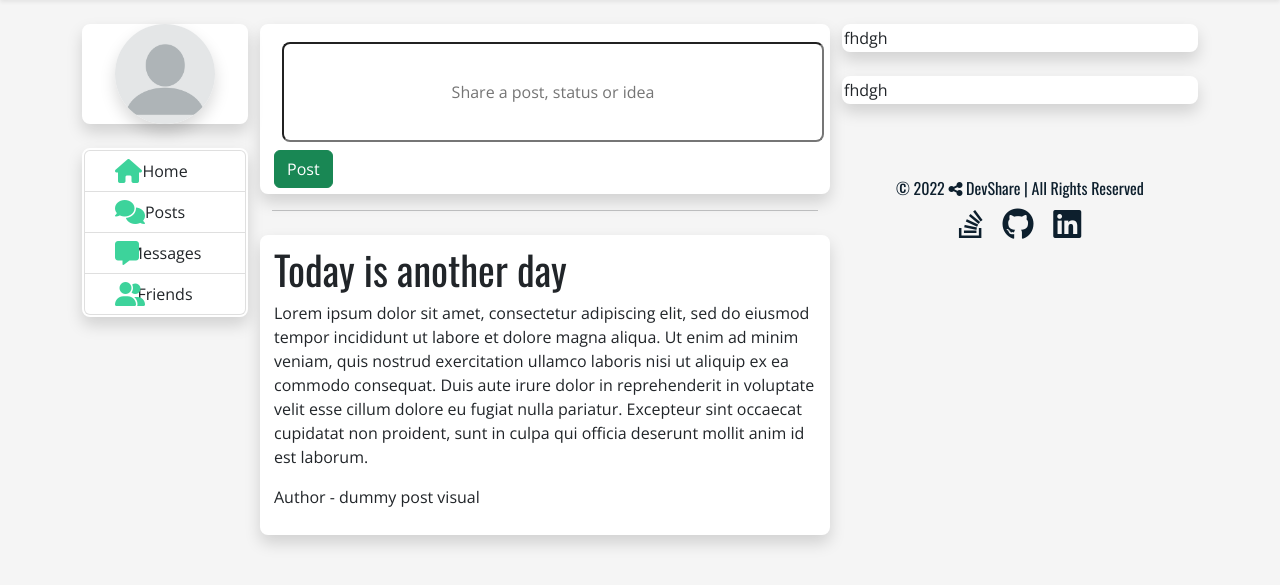
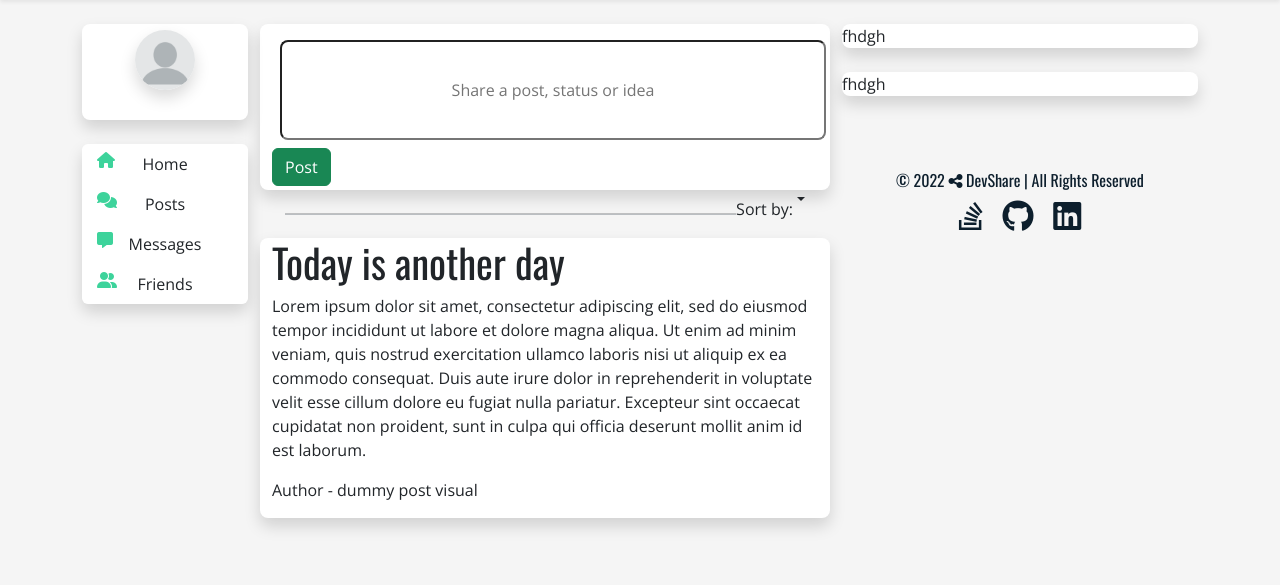
Before and after one commit to KristianColville1/dev-share, a Django app: page / in a window 1280 px wide. Shown: the part 58-643 px from the top of the page. Run offline with Django 3.2, Linux system fonts and the light colour scheme; the visitor is signed in with stand-in values (Sample User, id 1); some libraries are stand-ins or nearby versions.

Commit message:
Added post hr for getting new or popular posts

```diff
--- a/home/templates/home/home.html
+++ b/home/templates/home/home.html
@@ -29,7 +29,8 @@
   </div>
   {% endif %}
 </main>
-{% if user.is_not_authenticated%}
+{% if user.is_authenticated%}
+{% else %}
 {% include "footer_full.html" %}
 {% endif %}
 {% endblock %}
--- a/home/templates/home/logged_in.html
+++ b/home/templates/home/logged_in.html
@@ -15,8 +15,17 @@
               <button class="btn btn-success float-right" type="submit">Post</button>
             </form>
           </div>
-          <hr>
-          <div class="row shadow rounded-3 mt-4 py-2 boxes">
+          <div class="post-type-divider dropdown w-100 position-relative">
+            <button class="btn d-flex flex-row  w-100 dropdown-toggle text-end" type="button" data-bs-toggle="dropdown" aria-expanded="false">
+              <hr class="home-hr-bg">
+              <span class="text-center">Sort by:</span>
+            </button>
+            <ul class="dropdown-menu position-absolute start-50 w-50 text-center">
+              <li><a class="dropdown-item" href="#">Newest</a></li>
+              <li><a class="dropdown-item" href="#">Popular</a></li>
+            </ul>
+          </div>
+          <div class="row shadow rounded-3 boxes">
             <div class="">
               <!--TODO: for loop to display posts if user has friends and they have posts and post public then display by date and time -->
               <div class="dummy-post">
@@ -34,10 +43,10 @@
       </div>
     </div>
     <div class="col-sm-12 col-md-3 col-lg-4">
-      <div class="recent-box boxes shadow rounded-3">
+      <div class="messages-box boxes shadow rounded-3">
         fhdgh
       </div>
-      <div class="settings-box mt-4 boxes shadow rounded-3">
+      <div class="suggestions-box mt-4 boxes shadow rounded-3">
         fhdgh
       </div>
       <div class="footer-box mt-4">
--- a/profiles/templates/profiles/home_profile.html
+++ b/profiles/templates/profiles/home_profile.html
@@ -1,7 +1,7 @@
 {% block content %}
 {% load static %}
-<div class="profile-box position-relative shadow rounded-3 boxes">
-  <div class="profile-img position-absolute top-50 start-50 translate-middle">
+<div class="profile-box position-relative shadow rounded-3 boxes py-5">
+  <div class="profile-img position-absolute top-50 start-50 translate-middle my-2">
       <img class="shadow rounded-circle" src="{% static 'img/blank-profile-picture.png' %}" alt="">
   </div>
 </div>
--- a/static/css/base.css
+++ b/static/css/base.css
@@ -174,19 +174,47 @@
 
 .boxes {
     background-color: white;
-    border: 2px solid white;
 }
 
 /**************************************************************Profiles */
-.profile-box,
+
+.profile-img {
+    height: 100px;
+}
+
 .profile-img img {
-    height: 100px;
+    height: 60px;
+}
+
+.details-box .list-group-item {
+    border: none;
+    font-size: 1rem;
 }
 
 .details-box .list-group i {
     color: var(--caribbean-green);
-    font-size: 24px;
-    margin-left: 30px;
+    font-size: 16px;
+    margin-left: 15px;
+}
+
+.home-hr-bg {
+    width: 100%;
+    height: 2px;
+    background-color: var(--rich-black-fogra-29);
+}
+
+.post-type-divider button:hover {
+    background-color: none;
+    border-color: transparent;
+}
+
+.post-type-divider .dropdown-menu {
+    color: var(--rich-black-fogra-29);
+    background-color: white;
+}
+
+.post-type-divider .dropdown-item {
+    color: var(--rich-black-fogra-29);
 }
 
 /**************************************************************Forms and inputs */
--- a/static/js/menu.js
+++ b/static/js/menu.js
@@ -16,11 +16,11 @@
     });
 
     /* Slides the dropdown menu for user settings */
-    $('.dropdown-toggle').on('click', () => {
-        if ($('.dropdown-toggle').hasClass('show')){
-            $('.dropdown-menu').slideUp();
+    $('.nav-menu').on('click', () => {
+        if ($('.nav-menu').hasClass('show')){
+            $('.nav-menu-items').slideUp();
         } else {
-            $('.dropdown-menu').slideDown();
+            $('.nav-menu-items').slideDown();
         }
     });
 });
--- a/templates/index.html
+++ b/templates/index.html
@@ -69,10 +69,10 @@
           </a>
         </li>
         <li class="nav-item dropdown" data-toggle="tooltip" data-placement="bottom" title="User settings">
-          <a class="nav-link dropdown-toggle" href="#" role="button" data-bs-toggle="dropdown" aria-expanded="false">
+          <a class="nav-link dropdown-toggle nav-menu" href="#" role="button" data-bs-toggle="dropdown" aria-expanded="false">
             <i class="fa-solid fa-gear"></i>
           </a>
-          <ul class="dropdown-menu shadow rounded">
+          <ul class="dropdown-menu shadow rounded nav-menu-items">
             <li><a class="dropdown-item" href="#">User Profile</a></li>
             <li><a class="dropdown-item" href="#">Settings</a></li>
             <li><hr class="dropdown-divider"></li>
```
